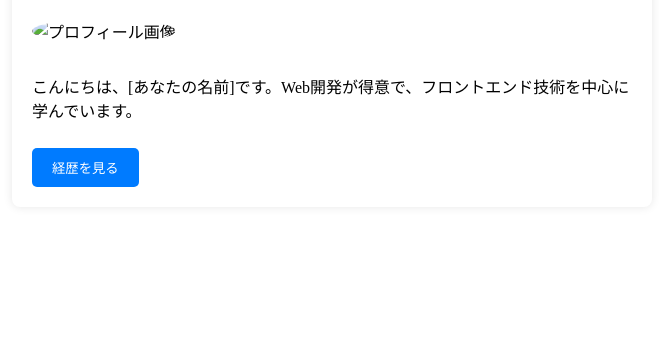
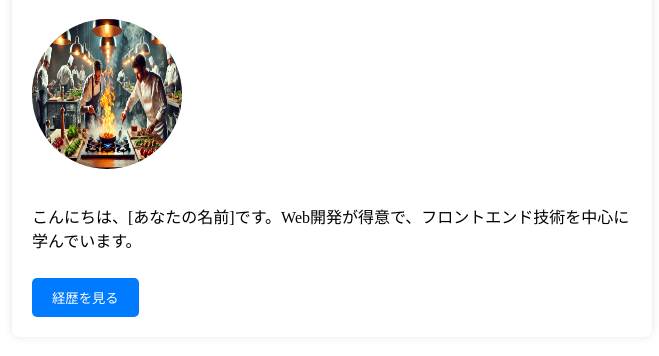
Before and after one commit to mounthero/yamada.taro.io, a plain HTML site: page index.html in a window 1280 px wide. Shown: the part 140-496 px from the top of the page, without its empty margins (308-967 px from the left). Drawn offline with Linux system fonts and the light colour scheme.

Commit message:
Update index.html
画像追加

```diff
--- a/index.html
+++ b/index.html
@@ -9,7 +9,7 @@
 <body>
     <div class="container">
         <h1>自己紹介</h1>
-        <img src="profile.jpg" alt="プロフィール画像" class="profile-img">
+        <img src="photo.jpg" alt="プロフィール画像" class="profile-img">
         <p>こんにちは、[あなたの名前]です。Web開発が得意で、フロントエンド技術を中心に学んでいます。</p>
         <button id="toCareer">経歴を見る</button>
     </div>
```
